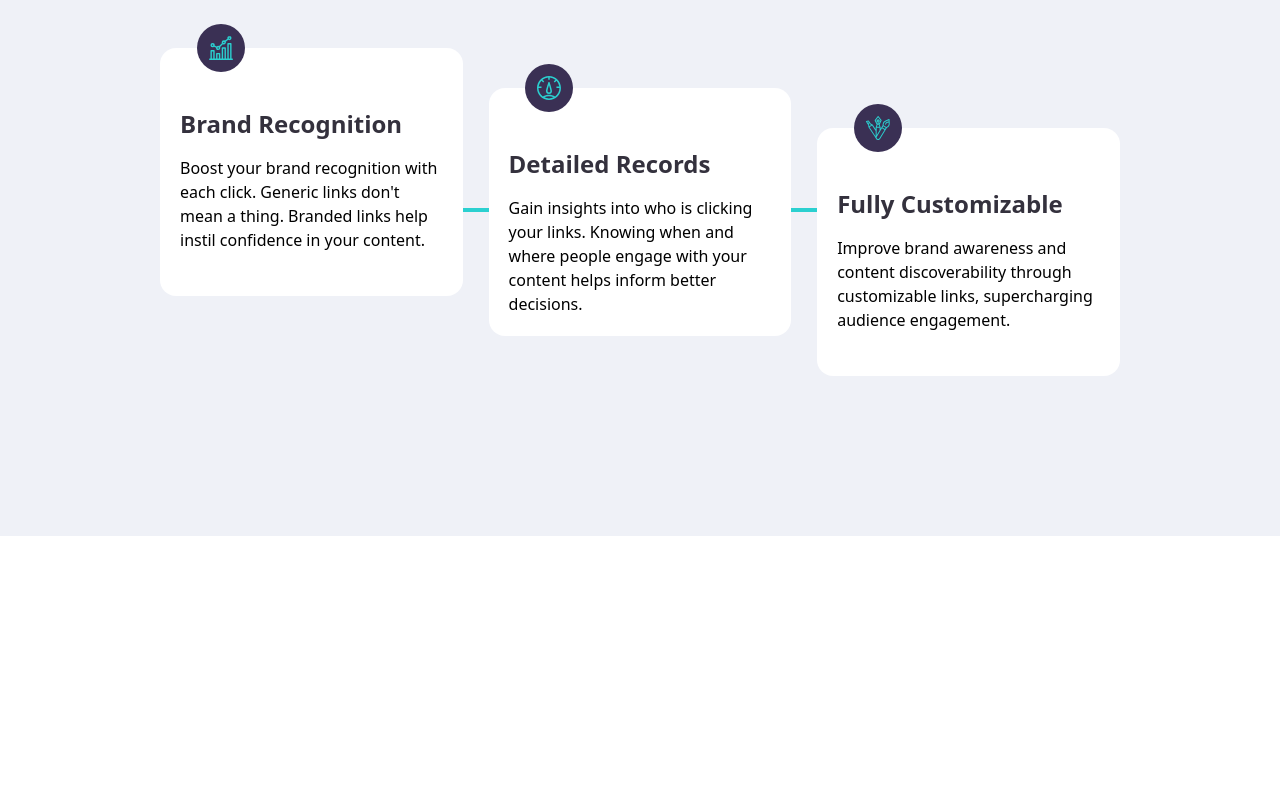
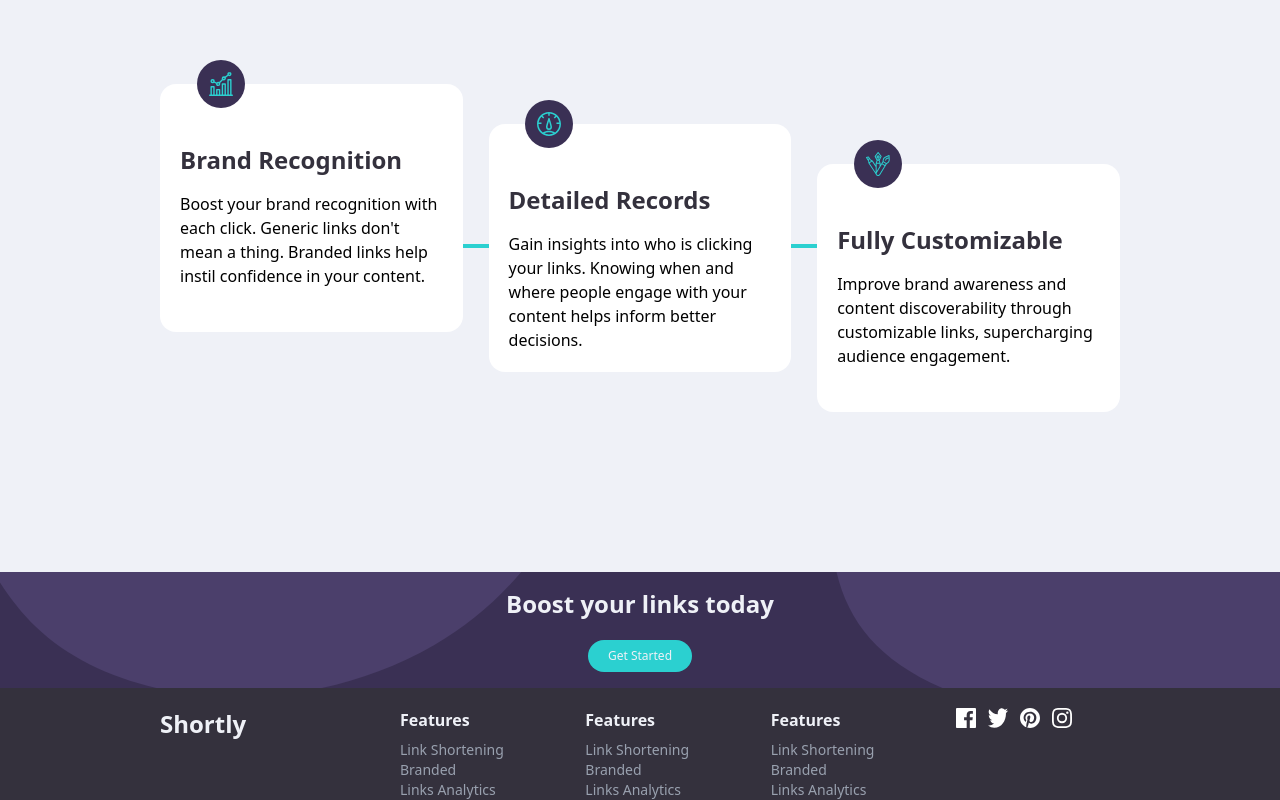
Before and after one commit to soala144/url-shortener, a React (Vite) app: page / in a window 1280 px wide. Shown: the part 768-1568 px from the top of the page. Before the commit the page ends 1304 px from the top, so only its background shows below. Built offline with nearby package versions, Linux system fonts and the light colour scheme.

Commit message:
Finished

```diff
--- a/src/App.jsx
+++ b/src/App.jsx
@@ -1,3 +1,4 @@
+import Footer from "./Components/Footer";
 import Hero from "./Components/Hero";
 import InputSection from "./Components/InputSection";
 import Navbar from "./Components/Navbar";
@@ -12,6 +13,7 @@ function App() {
       <div className="bg-grey mt-[-40px]">
         <Statistics />
       </div>
+      <Footer />
     </div>
   );
 }
--- /dev/null
+++ b/src/Components/Footer.jsx
@@ -0,0 +1,74 @@
+import React from "react";
+import Buttons from "./Buttons";
+
+const Footer = () => {
+  return (
+    <div className="w-full m-auto flex flex-col">
+      {/* Top of the footer */}
+      <div
+        style={{
+          background: "url('src/assets/images/bg-boost-desktop.svg'), #3a3054",
+        }}
+      >
+        <div className="items-center justify-center flex flex-col p-4">
+          <h1 className="mb-5 text-2xl text-grey font-bold">
+            Boost your links today
+          </h1>
+          <Buttons>Get Started</Buttons>
+        </div>
+      </div>
+      {/* Bottom */}
+      <div className="bg-primary">
+        <div className="w-3/4 flex m-auto mt-5">
+          {/* Logo */}
+          <div className="w-[10%] ">
+            <h3 className="text-2xl text-grey font-bold">Shortly</h3>
+          </div>
+          {/* Rest */}
+          <div className=" m-auto w-[60%] ">
+            <div className="flex flex-row justify-between gap-3">
+              <div>
+                <h6 className="text-grey text-base font-bold mb-2">Features</h6>
+                <ul className="text-gray-400  text-sm">
+                  <li>Link Shortening</li>
+                  <li>Branded</li>
+                  <li>Links Analytics</li>
+                </ul>
+              </div>
+
+              <div>
+                <h6 className="text-grey text-base font-bold mb-2">Features</h6>
+                <ul className="text-gray-400  text-sm">
+                  <li>Link Shortening</li>
+                  <li>Branded</li>
+                  <li>Links Analytics</li>
+                </ul>
+              </div>
+
+              <div>
+                <h6 className="text-grey text-base font-bold mb-2">Features</h6>
+                <ul className="text-gray-400  text-sm">
+                  <li>Link Shortening</li>
+                  <li>Branded</li>
+                  <li>Links Analytics</li>
+                </ul>
+              </div>
+
+              <div className="flex flex-row justify-between gap-3 w-5 h-5">
+                <img src="src\assets\images\icon-facebook.svg" alt="facebook" />
+                <img src="src\assets\images\icon-twitter.svg" alt="X" />
+                <img
+                  src="src\assets\images\icon-pinterest.svg"
+                  alt="Pinterest"
+                />
+                <img src="src\assets\images\icon-instagram.svg" alt="IG" />
+              </div>
+            </div>
+          </div>
+        </div>
+      </div>
+    </div>
+  );
+};
+
+export default Footer;
--- a/src/Components/Hero.jsx
+++ b/src/Components/Hero.jsx
@@ -4,7 +4,7 @@ import HeroImg from "./HeroImg";
 
 const Hero = () => {
   return (
-    <div className="flex justify-between items-center m-auto bg-white mt-16 w-3/4">
+    <div className="flex justify-between items-center m-auto bg-white mt-16 mb-9 w-3/4">
       <HeroText />
       <HeroImg />
     </div>
```
